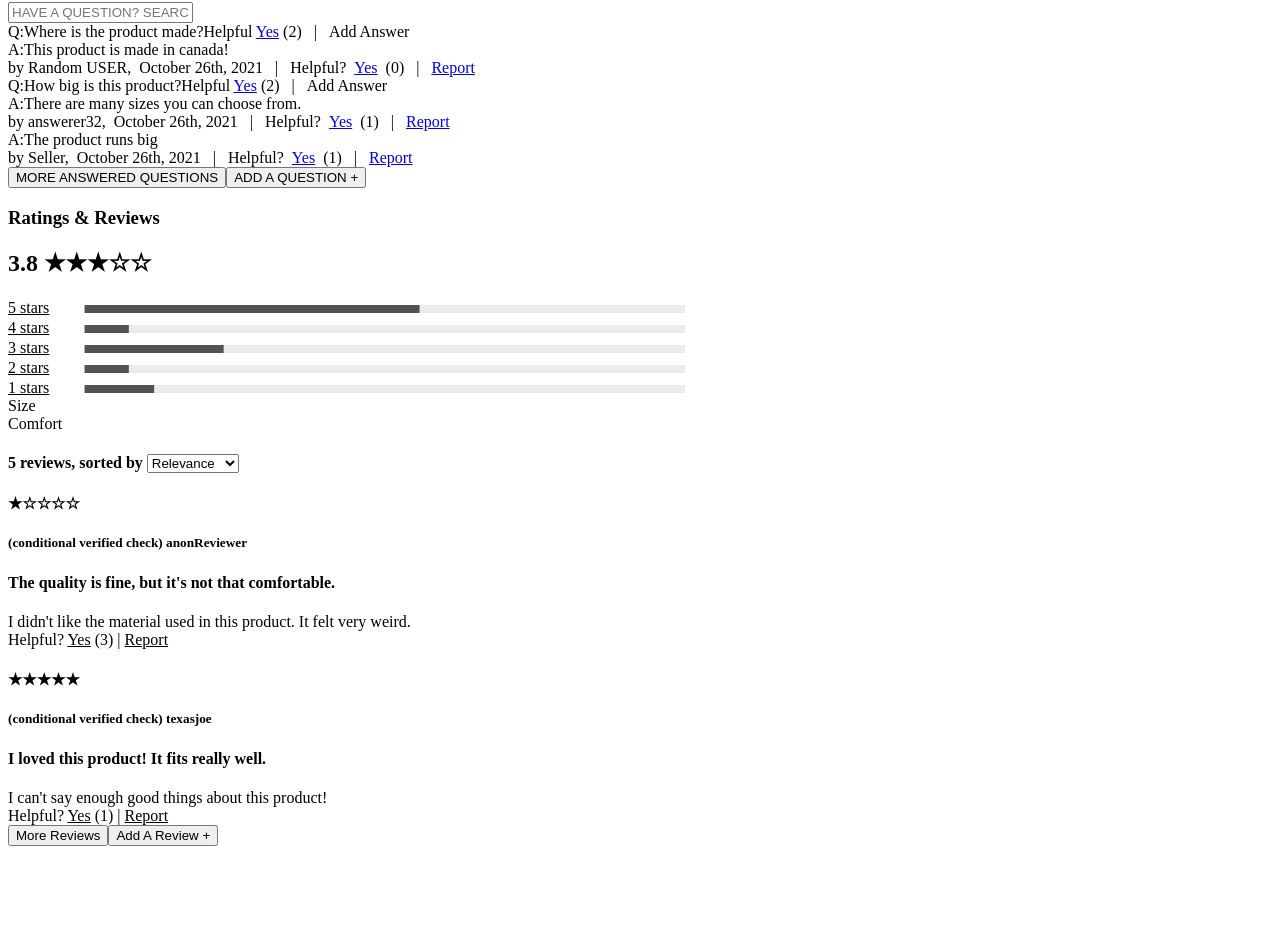
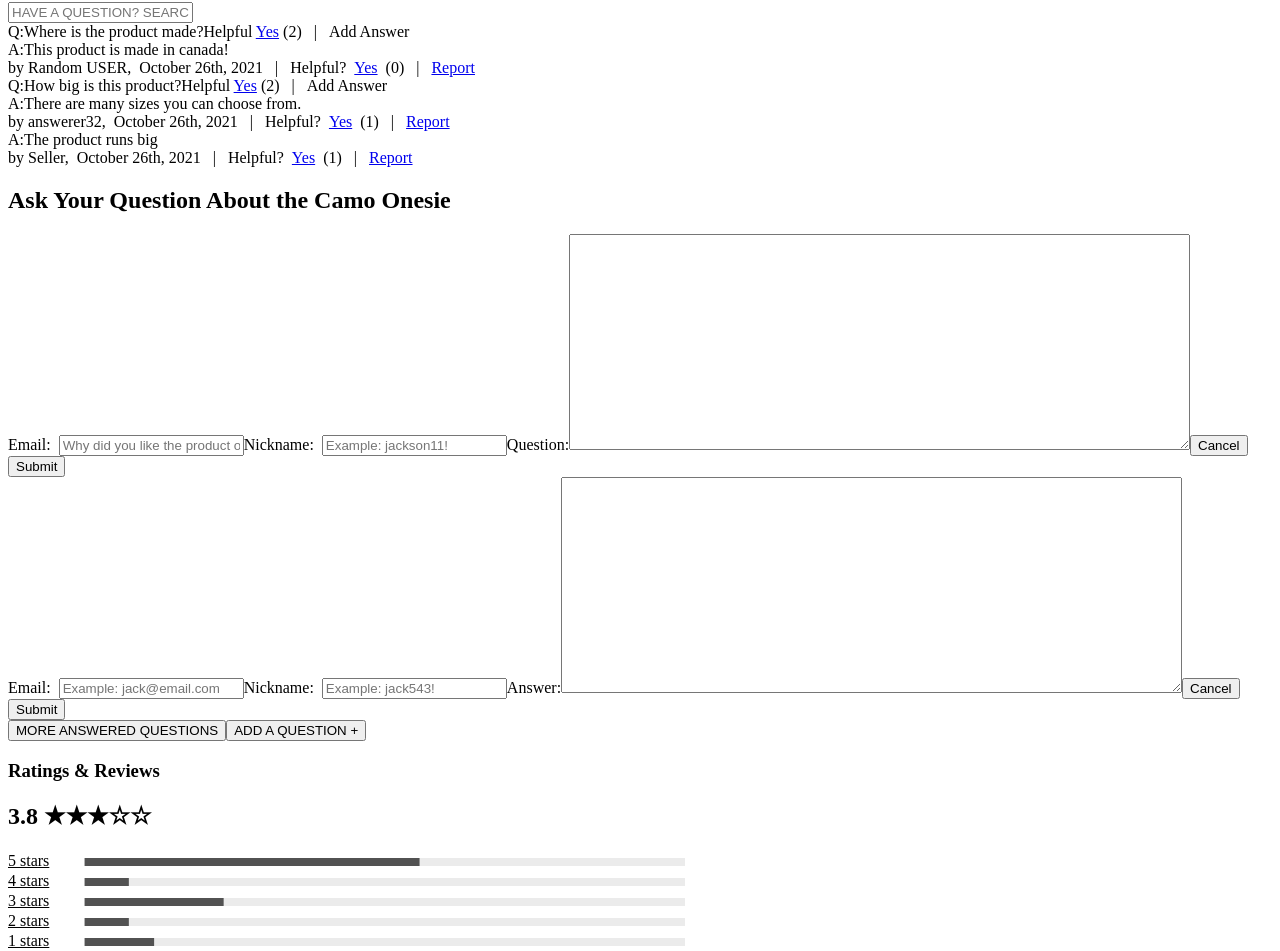
Before and after one commit to Ari-Design/Modern-Shopping-Site, a React app: page / in a window 1280 px wide. Shown: the part 3261-4212 px from the top of the page. Before the commit the page ends 4115 px from the top, so only its background shows below. Built offline with nearby package versions, Linux system fonts and the light colour scheme; the HTML template or start-up script is replaced by a standard one.

Commit message:
Created forms for add question and add answer. Added post requests to client and server.

```diff
--- a/client/src/App.jsx
+++ b/client/src/App.jsx
@@ -66,6 +66,7 @@ class App extends React.Component {
             data={this.state.qaData}
             id={this.state.currentProductId}
             handleHandR={this.handleIsHelpfulAndReport}
+            productInfo={this.state.productInfo}
           />
           <ReviewsList currentProductId={this.state.currentProductId} reviewData={this.state.reviewData} reviewMeta={this.state.reviewMeta} />
           {this.state.fullscreen ? <Modal onClose={this.changeFullscreen} currentImg={this.state.currentImg} fullscreen={this.state.fullscreen} /> : null}
--- /dev/null
+++ b/client/src/qa/AnswerForm.jsx
@@ -0,0 +1,84 @@
+import React from 'react';
+import axios from 'axios';
+
+class AnswerForm extends React.Component {
+  constructor(props) {
+    super(props)
+    this.state = {
+      answer:'',
+      email: '',
+      nickname: ''
+    }
+    this.handleChange = this.handleChange.bind(this);
+    this.handleSubmit = this.handleSubmit.bind(this);
+  }
+
+  handleChange(e) {
+    this.setState({
+      [e.target.name]: [e.target.value]
+    })
+  }
+
+  handleSubmit() {
+    console.log('submitted')
+    axios.post('/qa/questions/:question_id/answers', {
+      question: this.state.question,
+      email: this.state.email,
+      nickname: this.state.nickname
+    })
+    .then((res) => {
+      console.log(res)
+    })
+    .catch((err) => {
+      console.log(`error: ${err}`)
+    })
+  }
+
+  render() {
+    return (
+      <div>
+        <form className="answer_form"onSubmit={this.handleSubmit}>
+          <label className="a_email_label">
+            Email:&nbsp;&nbsp;
+            <input
+              className="a_email_input"
+              type="email"
+              name="email"
+              placeholder="Example: jack@email.com"
+              value={this.state.email}
+              onChange={this.handleChange}
+              required
+            />
+          </label>
+          <label className="a_nickname_label">
+            Nickname:&nbsp;&nbsp;
+            <input
+              className="a_nickname_input"
+              type="text"
+              name="nickname"
+              placeholder="Example: jack543!"
+              value={this.state.nickname}
+              onChange={this.handleChange}
+              required
+            />
+          </label>
+          <label className="a_input_label">
+            Answer:
+            <textarea
+              className="answer_input"
+              cols="75"
+              rows="14"
+              name="answer"
+              value={this.state.question}
+              onChange={this.handleChange}>
+            </textarea>
+          </label>
+          <button className="a_cancel">Cancel</button>
+          <input className="answer_submit" type="submit" value="Submit" />
+        </form>
+      </div>
+    )
+  }
+}
+
+export default AnswerForm;
--- a/client/src/qa/QAContainer.jsx
+++ b/client/src/qa/QAContainer.jsx
@@ -1,5 +1,7 @@
 import React from 'react';
 import QuestionList from './QuestionList.jsx';
+import QuestionForm from './QuestionForm.jsx';
+import AnswerForm from './AnswerForm.jsx';
 
 
 class QAContainer extends React.Component {
@@ -8,6 +10,7 @@ class QAContainer extends React.Component {
     this.state = {
       qaData: this.props.data,
       productId: this.props.id,
+      productInfo: this.props.productInfo,
       searchTerm: ''
     }
     this.handleSearchInputChange =  this.handleSearchInputChange.bind(this)
@@ -41,6 +44,14 @@ class QAContainer extends React.Component {
             />
           </div>
           <div>
+            <QuestionForm
+              productInfo={this.state.productInfo}
+            />
+          </div>
+          <div>
+            <AnswerForm />
+          </div>
+          <div>
             <button className="question_button" id="MoreQuestions">MORE ANSWERED QUESTIONS</button>
             <button className="question_button" id="AddQuesion">ADD A QUESTION +</button>
           </div>
--- /dev/null
+++ b/client/src/qa/QuestionForm.jsx
@@ -0,0 +1,85 @@
+import React from 'react';
+import axios from 'axios';
+
+class QuestionForm extends React.Component {
+  constructor(props) {
+    super(props)
+    this.state = {
+      question:'',
+      email: '',
+      nickname: ''
+    }
+    this.handleChange = this.handleChange.bind(this);
+    this.handleSubmit = this.handleSubmit.bind(this);
+  }
+
+  handleChange(e) {
+    this.setState({
+      [e.target.name]: [e.target.value]
+    })
+  }
+
+  handleSubmit() {
+    console.log('submitted')
+    axios.post('/qa/questions', {
+      question: this.state.question,
+      email: this.state.email,
+      nickname: this.state.nickname
+    })
+    .then((res) => {
+      console.log(res)
+    })
+    .catch((err) => {
+      console.log(`error: ${err}`)
+    })
+  }
+
+  render() {
+    return (
+      <div className="question_form">
+        <form onSubmit={this.handleSubmit}>
+          <h2 className="question_form_header">Ask Your Question About the {this.props.productInfo.name}</h2>
+          <label className="q_email_label">
+            Email:&nbsp;&nbsp;
+            <input
+              className="q_email_input"
+              type="email"
+              maxLength="60"
+              placeholder="Why did you like the product or not?"
+              name="email"
+              value={this.state.email}
+              onChange={this.handleChange}
+            />
+          </label>
+          <label className="q_nickname_label">
+            Nickname:&nbsp;&nbsp;
+            <input
+              className="q_nickname_input"
+              type="text"
+              maxLength="60"
+              placeholder="Example: jackson11!"
+              name="nickname"
+              value={this.state.nickname}
+              onChange={this.handleChange}
+            />
+          </label>
+          <label className="q_input_label">
+            Question:
+            <textarea
+              className="question_input"
+              cols="75"
+              rows="14"
+              name="question"
+              value={this.state.question}
+              onChange={this.handleChange}>
+            </textarea>
+          </label>
+          <button className="q_cancel">Cancel</button>
+          <input className="question_submit" type="submit" value="Submit" />
+        </form>
+      </div>
+    )
+  }
+}
+
+export default QuestionForm;
--- a/client/src/qa/Search.jsx
+++ b/client/src/qa/Search.jsx
@@ -29,5 +29,3 @@ class Search extends React.Component {
     )
   }
 }
-
-export default Search;
```
Also changed, not shown: 2 other files (tests, documents, lock files or other folders).
